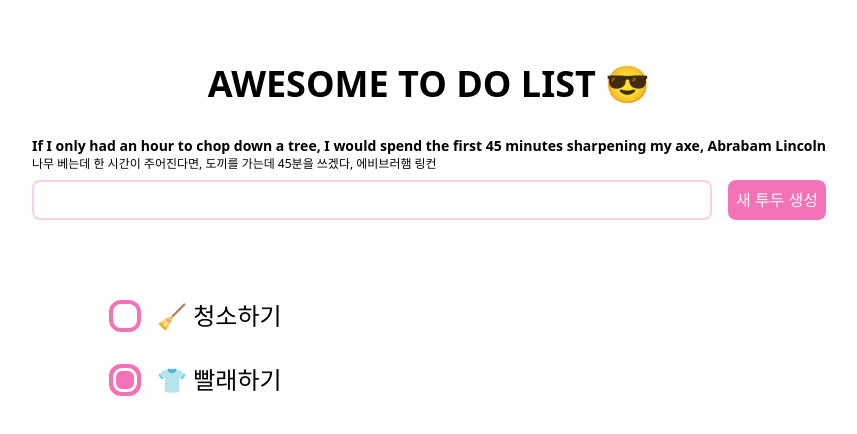
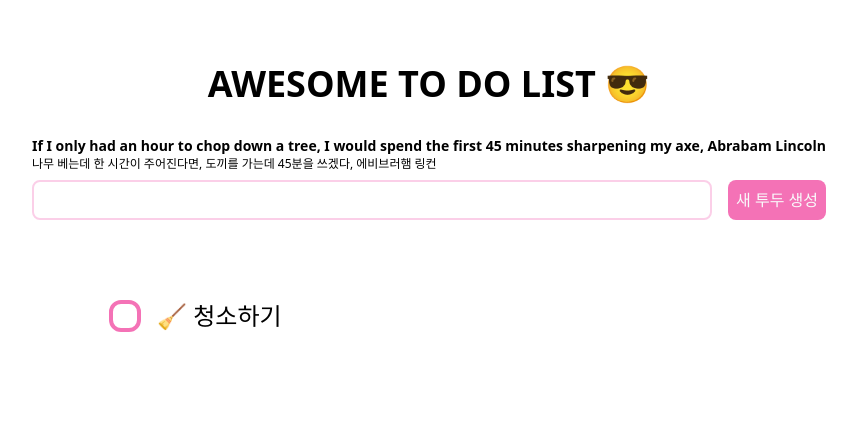
Before and after one commit to semkwon/BCS-React, a React (Create React App) app in the folder todolist-noDB/frontend/: page / in a window 1280 px wide. Shown: the top 434 px of the page, without its empty margins (211-1068 px from the left). Built offline with nearby package versions, Linux system fonts and the light colour scheme.

Commit message:
TodoCard 컴포넌트 분리

```diff
--- a/todolist-noDB/frontend/src/App.jsx
+++ b/todolist-noDB/frontend/src/App.jsx
@@ -1,3 +1,5 @@
+import TodoCard from "./components/TodoCard";
+
 function App() {
   return (
     <div className="min-h-screen flex flex-col justify-start items-center pt-16">
@@ -24,17 +26,7 @@ function App() {
         </form>
       </div>
       <div className="mt-16 flex flex-col w-1/2">
-        <div className="flex my-4">
-          <div className="border-4 border-pink-400 w-8 h-8 rounded-xl"></div>
-          <div className="text-2xl ml-4">🧹 청소하기</div>
-        </div>
-        <div className="flex my-4">
-          <div className="relative">
-            <div className="border-4 border-pink-400 w-8 h-8 rounded-xl bg-pink-400 p-2"></div>
-            <div className="absolute border-4 border-white top-1/2 -translate-y-1/2 left-1/2 -translate-x-1/2 w-8 h-8 scale-75 rounded-xl bg-pink-400 p-2"></div>
-          </div>
-          <div className="text-2xl ml-4">👕 빨래하기</div>
-        </div>
+        <TodoCard />
       </div>
     </div>
   );
--- /dev/null
+++ b/todolist-noDB/frontend/src/components/TodoCard.jsx
@@ -0,0 +1,26 @@
+import { useState } from "react";
+
+const TodoCard = () => {
+  const [isDone, setIsDone] = useState(false);
+
+  return (
+    <div className="flex my-4">
+      {isDone ? (
+        <>
+          <div className="relative">
+            <div className="border-4 border-pink-400 w-8 h-8 rounded-xl bg-pink-400 p-2"></div>
+            <div className="absolute border-4 border-white top-1/2 -translate-y-1/2 left-1/2 -translate-x-1/2 w-8 h-8 scale-75 rounded-xl bg-pink-400 p-2"></div>
+          </div>
+          <div className="text-2xl ml-4">👕 빨래하기</div>
+        </>
+      ) : (
+        <>
+          <div className="border-4 border-pink-400 w-8 h-8 rounded-xl"></div>
+          <div className="text-2xl ml-4">🧹 청소하기</div>
+        </>
+      )}
+    </div>
+  );
+};
+
+export default TodoCard;
```
